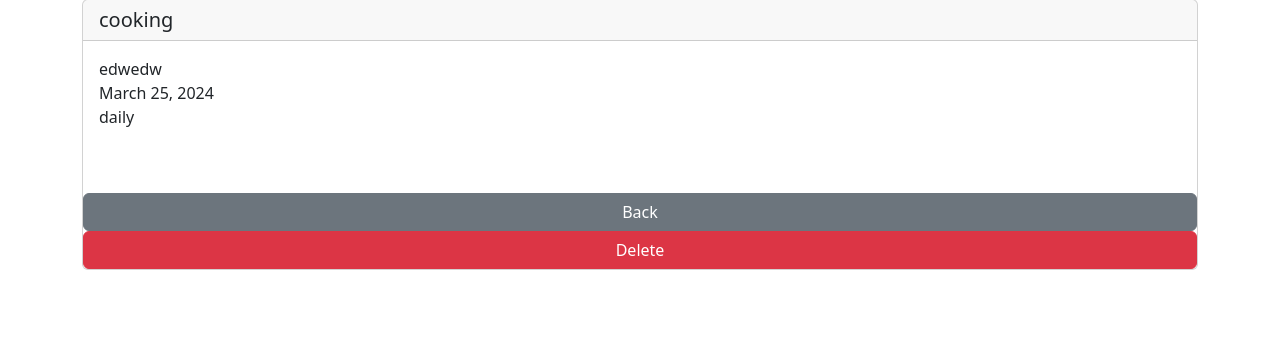
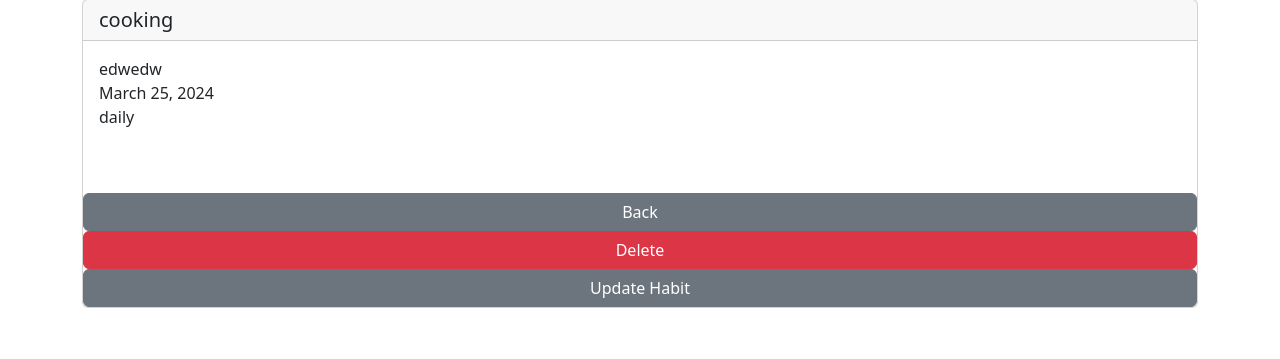
Before and after one commit to Namukuru/HabitTracker, a Django app: page /habit/1 in a window 1280 px wide. Shown: the part 81-440 px from the top of the page. Run offline with Django 5.2, Linux system fonts and the light colour scheme; a user stored in the database is signed in; data comes from the database, SQL or seed files in the repository; both versions use the stored data as it was after the commit.

Commit message:
update_record

```diff
--- a/habit/main/templates/record.html
+++ b/habit/main/templates/record.html
@@ -14,5 +14,5 @@
 <br><br>
 <a href="{% url 'home' %}" class="btn btn-secondary">Back</a>
 <a href="{% url 'delete_habit' habit_record.id %}" class="btn btn-danger">Delete</a>
-
+<a href="{% url 'update_habit' habit_record.id %}" class="btn btn-secondary">Update Habit</a>
 {% endblock %}
--- a/habit/main/urls.py
+++ b/habit/main/urls.py
@@ -9,6 +9,7 @@ urlpatterns = [
   path("habit/<int:pk>", views.habit_record, name="habit"),
   path("delete_habit/<int:pk>", views.delete_habit, name="delete_habit"),
   path("add_habit/", views.add_habit, name="add_habit"),
+  path("update_habit/<int:pk>", views.update_habit, name="update_habit"),
 
 
 ]
--- a/habit/main/views.py
+++ b/habit/main/views.py
@@ -85,3 +85,16 @@ def add_habit(request):
     else:
         messages.error(request, "You Must Be Logged In...")  # Use "error" for login requirement
         return redirect('home')
+
+def update_habit(request,pk):
+  if request.user.is_authenticated:
+    current_habit = Habit.objects.get(id=pk)
+    form = AddRecordForm(request.POST or None, instance=current_habit)
+    if form.is_valid():
+      form.save()
+      messages.success(request, 'Habit has been updated')
+      return redirect('home')
+    return render(request, 'update_record.html',{'form':form})
+  else:
+    messages.success(request, 'You must be logged in...')
+    return redirect('home')
```
Also changed, not shown: habit/main/templates/update_record.html (+20 -0 lines), habit/db.sqlite3.
